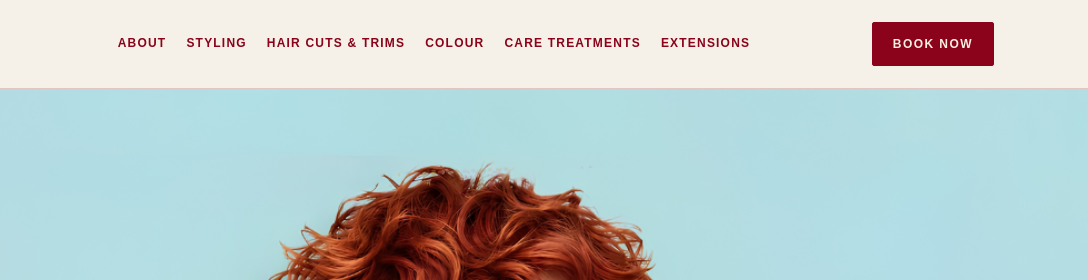
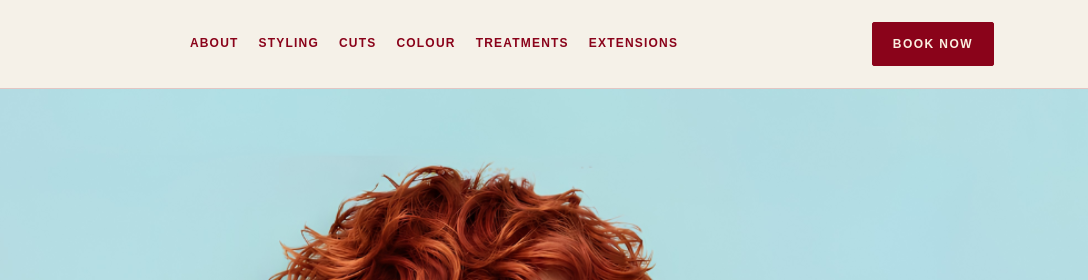
Before and after one commit to idhairbyjurga/idhair-menu, a plain HTML site: page index.html in a window 1280 px wide. Shown: the top 280 px of the page, 192-1280 px from the left. Drawn offline with nearby package versions, Linux system fonts and the light colour scheme.

Commit message:
Header menu: short names "Cuts" and "Treatments"
Sections can now have an optional short name for the top menu (navTitle,
editable in /admin). Hair Cuts & Trims shows as "Cuts" and Care Treatments
as "Treatments" in the header only; the page headings are unchanged.

Co-Authored-By: Claude Opus 5.5 <noreply@anthropic.com>

```diff
--- a/data/menu.json
+++ b/data/menu.json
@@ -63,6 +63,7 @@
     {
       "id": "cuts",
       "title": "Hair Cuts & Trims",
+      "navTitle": "Cuts",
       "note": "",
       "groups": [
         {
@@ -192,6 +193,7 @@
     {
       "id": "treatments",
       "title": "Care Treatments",
+      "navTitle": "Treatments",
       "note": "",
       "groups": [
         {
--- a/index.html
+++ b/index.html
@@ -610,7 +610,7 @@ async function buildMenu(){
   const navEl = document.getElementById('nav-links');
   navEl.innerHTML = (about ? '<a href="#about">' + about.title + '</a>' : '') +
     data.sections.map(function(s){
-      return '<a href="#' + s.id + '">' + s.title + '</a>';
+      return '<a href="#' + s.id + '">' + (s.navTitle || s.title) + '</a>';   // short header name if set
     }).join('');
 
   // Welcome line
```
Also changed, not shown: 1 other file.
